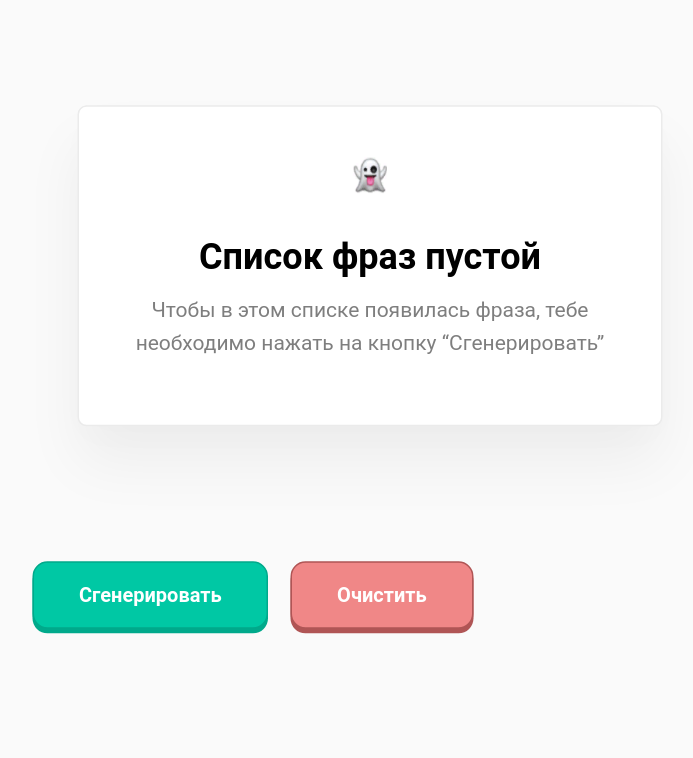
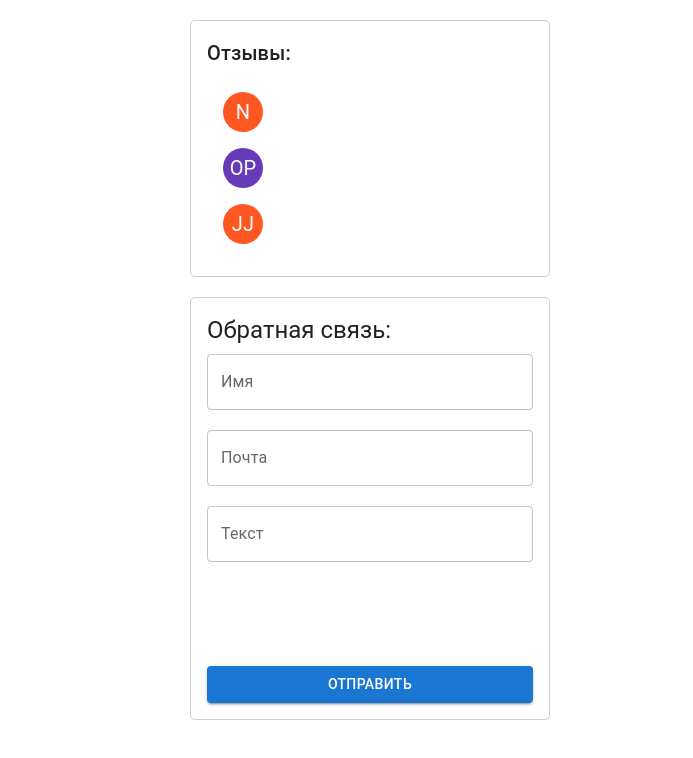
Before and after one commit to makysheva/react-tutorials, a React (Create React App) app: page / in a window 1280 px wide. Shown: the top 758 px of the page, without its empty margins (270-963 px from the left). Built offline with nearby package versions, Linux system fonts and the light colour scheme.

Commit message:
Задача №5. Приложение обратной связи

```diff
--- a/package.json
+++ b/package.json
@@ -3,9 +3,13 @@
   "version": "0.1.0",
   "private": true,
   "dependencies": {
+    "@emotion/react": "^11.5.0",
+    "@emotion/styled": "^11.3.0",
+    "@mui/material": "^5.0.4",
     "@testing-library/jest-dom": "^5.14.1",
     "@testing-library/react": "^11.2.7",
     "@testing-library/user-event": "^12.8.3",
+    "node-sass": "^4.14.0",
     "react": "^17.0.2",
     "react-dom": "^17.0.2",
     "react-scripts": "4.0.3",
--- a/src/index.js
+++ b/src/index.js
@@ -3,6 +3,7 @@ import ReactDOM from 'react-dom';
 import './index.css';
 // import App from './tutorial-1/App';
 // import App from './tutorial-2/App';
-import App from './tutorial-4/App';
+// import App from './tutorial-4/App';
+import App from './tutorial-5/App';
 
 ReactDOM.render(<App />, document.getElementById('root'));
--- /dev/null
+++ b/src/tutorial-5/App.js
@@ -0,0 +1,23 @@
+import React from 'react';
+
+import Comments from './components/Comments';
+import Form from './components/Form';
+
+const App = () => {
+  const [mainList, setMainList] = React.useState([]);
+
+  const onShowComments = (arr) => {
+    setMainList([...mainList, ...arr]);
+  };
+
+  console.log(mainList);
+
+  return (
+    <>
+      <Comments onShow={mainList} />
+      <Form onShow={onShowComments} />
+    </>
+  );
+};
+
+export default App;
--- /dev/null
+++ b/src/tutorial-5/components/Comments/Components.module.scss
@@ -0,0 +1,8 @@
+.list {
+  width: 100%;
+  max-width: 360px;
+  background-color: 'background.paper';
+  border: 1px solid rgb(207, 207, 207);
+  border-radius: 5px;
+  margin: 20px auto !important;
+}
--- /dev/null
+++ b/src/tutorial-5/components/Comments/index.jsx
@@ -0,0 +1,97 @@
+import React from 'react';
+import styles from './Components.module.scss';
+import Box from '@mui/material/Box';
+import Container from '@mui/material/Container';
+import List from '@mui/material/List';
+import ListItem from '@mui/material/ListItem';
+import CssBaseline from '@mui/material/CssBaseline';
+import Typography from '@mui/material/Typography';
+import ListItemText from '@mui/material/ListItemText';
+import ListItemAvatar from '@mui/material/ListItemAvatar';
+import Avatar from '@mui/material/Avatar';
+import { deepOrange, deepPurple } from '@mui/material/colors';
+
+const Comments = ({ fullname, email, comment }) => {
+  return (
+    <React.Fragment>
+      <CssBaseline />
+      <Container maxWidth="sm" className="">
+        <List className={styles.list}>
+          <ListItem>
+            <Box component="form" noValidate autoComplete="off">
+              <Typography variant="h6" gutterBottom component="div" className="">
+                Отзывы:
+              </Typography>
+              <List>
+                <ListItem>
+                  <ListItemAvatar>
+                    <Avatar sx={{ bgcolor: deepOrange[500] }} alt={fullname}>
+                      N
+                    </Avatar>
+                  </ListItemAvatar>
+                  <ListItemText
+                    primary={fullname}
+                    secondary={
+                      <React.Fragment>
+                        <Typography
+                          sx={{ display: 'inline' }}
+                          component="span"
+                          variant="body2"
+                          color="text.primary"></Typography>
+                        {comment}
+                      </React.Fragment>
+                    }
+                  />
+                </ListItem>
+
+                <ListItem>
+                  <ListItemAvatar>
+                    <Avatar sx={{ bgcolor: deepPurple[500] }} alt={fullname}>
+                      OP
+                    </Avatar>
+                  </ListItemAvatar>
+                  <ListItemText
+                    primary={fullname}
+                    secondary={
+                      <React.Fragment>
+                        <Typography
+                          sx={{ display: 'inline' }}
+                          component="span"
+                          variant="body2"
+                          color="text.primary"></Typography>
+                        {comment}
+                      </React.Fragment>
+                    }
+                  />
+                </ListItem>
+
+                <ListItem>
+                  <ListItemAvatar>
+                    <Avatar sx={{ bgcolor: deepOrange[500] }} alt={fullname}>
+                      JJ
+                    </Avatar>
+                  </ListItemAvatar>
+                  <ListItemText
+                    primary={fullname}
+                    secondary={
+                      <React.Fragment>
+                        <Typography
+                          sx={{ display: 'inline' }}
+                          component="span"
+                          variant="body2"
+                          color="text.primary"></Typography>
+                        {comment}
+                      </React.Fragment>
+                    }
+                  />
+                </ListItem>
+              </List>
+            </Box>
+          </ListItem>
+        </List>
+      </Container>
+    </React.Fragment>
+  );
+};
+
+export default Comments;
--- /dev/null
+++ b/src/tutorial-5/components/Form/Form.module.scss
@@ -0,0 +1,31 @@
+.h5 {
+  font-weight: bolder;
+}
+
+.list {
+  width: 100%;
+  max-width: 360px;
+  background-color: 'background.paper';
+  border: 1px solid rgb(207, 207, 207);
+  border-radius: 5px;
+  margin: 20px auto !important;
+}
+
+.listItem {
+  justify-content: center;
+}
+
+.input {
+  width: 100%;
+  margin-bottom: 20px !important;
+}
+
+.textarea {
+  width: 100%;
+  min-height: 150px;
+  margin-bottom: 10px !important;
+}
+
+.button {
+  width: 100%;
+}
--- /dev/null
+++ b/src/tutorial-5/components/Form/index.jsx
@@ -0,0 +1,125 @@
+import React from 'react';
+import styles from './Form.module.scss';
+import Box from '@mui/material/Box';
+import Container from '@mui/material/Container';
+import List from '@mui/material/List';
+import ListItem from '@mui/material/ListItem';
+import TextField from '@mui/material/TextField';
+import CssBaseline from '@mui/material/CssBaseline';
+import Typography from '@mui/material/Typography';
+
+import Button from '@mui/material/Button';
+
+const Form = ({ onShow }) => {
+  const [comments, setComments] = React.useState(
+    JSON.parse(localStorage.getItem('allComments')) || [],
+  );
+  const [inputValue, setInputValue] = React.useState('');
+
+  let nameInputValue = '';
+  let emailInputValue = '';
+  let commentInputValue = '';
+
+  React.useEffect(() => {
+    localStorage.setItem('allComments', JSON.stringify(comments));
+  }, [comments]);
+
+  const handleChangeInput = (e) => {
+    const { value, name } = e.target;
+    if (name === 'name') {
+      nameInputValue = value;
+    }
+
+    if (name === 'email') {
+      emailInputValue = value;
+    }
+
+    if (name === 'comment') {
+      commentInputValue = value;
+    }
+
+    setInputValue(nameInputValue, emailInputValue, commentInputValue);
+  };
+
+  const handleShowComments = (e) => {
+    e.preventDefault();
+
+    setComments([
+      ...comments,
+      inputValue,
+      {
+        fullName: nameInputValue,
+        email: emailInputValue,
+        createdAt: '',
+        text: commentInputValue,
+      },
+    ]);
+
+    if (onShow) {
+      onShow(comments);
+      //   setComments([]);
+    }
+
+    setInputValue('');
+    nameInputValue = '';
+    emailInputValue = '';
+    commentInputValue = '';
+  };
+
+  return (
+    <React.Fragment>
+      <CssBaseline />
+      <Container maxWidth="sm" className={styles.container}>
+        <List className={styles.list}>
+          <ListItem className={styles.listItem}>
+            <Box component="form" noValidate autoComplete="off">
+              <Typography variant="h5" gutterBottom component="div" className={styles.h5}>
+                Обратная связь:
+              </Typography>
+              <TextField
+                id="outlined-basic"
+                label="Имя"
+                variant="outlined"
+                className={styles.input}
+                value={inputValue}
+                onChange={handleChangeInput}
+                name="name"
+              />
+              <TextField
+                id="outlined-email-input"
+                label="Почта"
+                variant="outlined"
+                type="email"
+                className={styles.input}
+                value={inputValue}
+                onChange={handleChangeInput}
+                name="email"
+              />
+
+              <TextField
+                id="outlined-textarea"
+                label="Текст"
+                variant="outlined"
+                placeholder="Текст..."
+                multiline
+                className={styles.textarea}
+                value={inputValue}
+                onChange={handleChangeInput}
+                name="comment"
+              />
+              <Button
+                variant="contained"
+                className={styles.button}
+                type="submit"
+                onClick={handleShowComments}>
+                Отправить
+              </Button>
+            </Box>
+          </ListItem>
+        </List>
+      </Container>
+    </React.Fragment>
+  );
+};
+
+export default Form;
```
Also changed, not shown: 1 other file (tests, documents, lock files or other folders).
